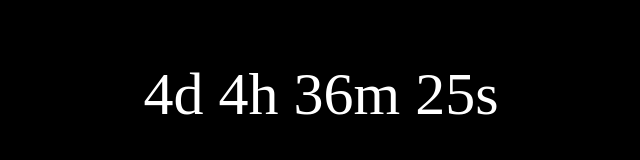
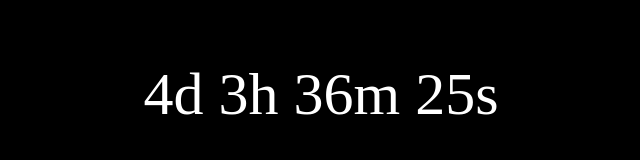
Before and after one commit to kaikeDev/LIGATIMER, a plain HTML site: page index.html in a window 1280 px wide. Shown: the full height of the page, 319-959 px from the left. Drawn offline with Linux system fonts and the light colour scheme.

Commit message:
Update index.html

```diff
--- a/index.html
+++ b/index.html
@@ -17,7 +17,7 @@ body {
 <p id="aaa"></p>
 
 <script>
-var countDownDate = new Date("Jan 10, 2018 3:00:00").getTime();
+var countDownDate = new Date("Jan 10, 2018 2:00:00").getTime();
 
 var x = setInterval(function() {
 
```
